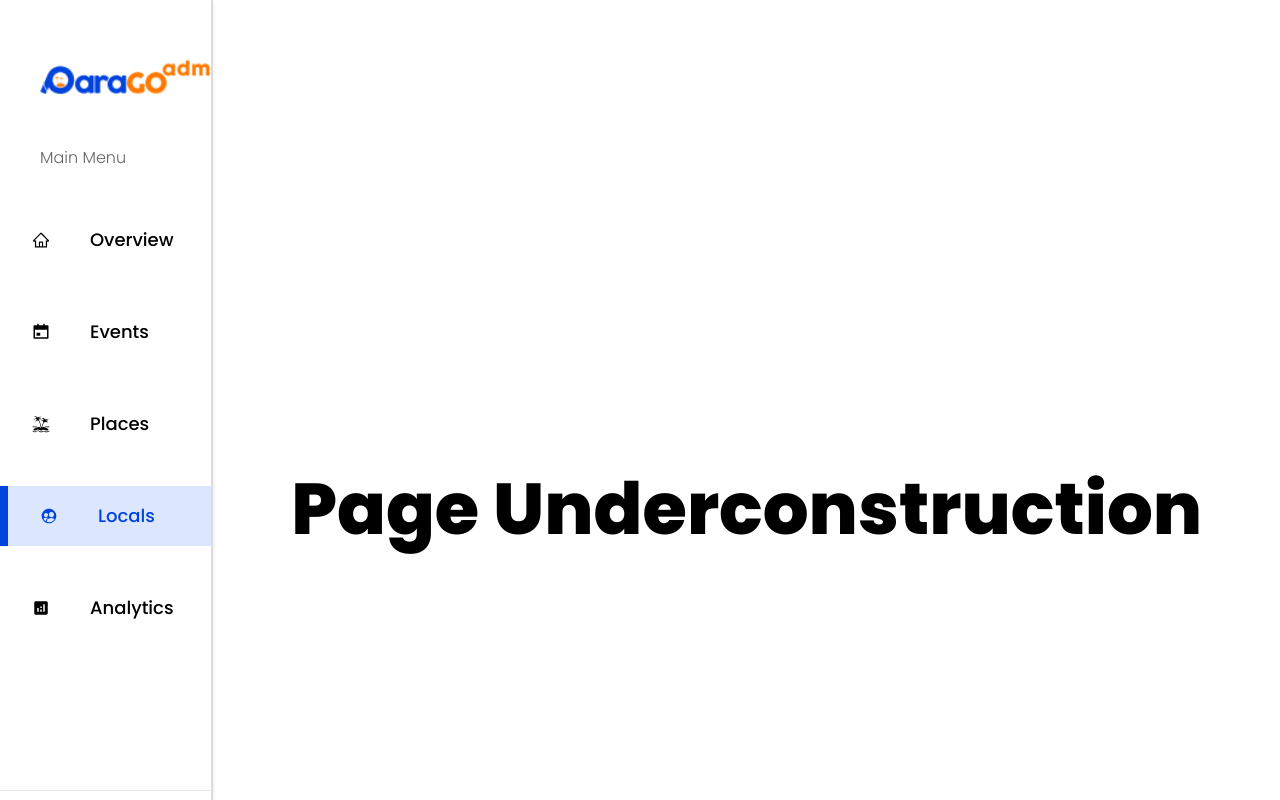
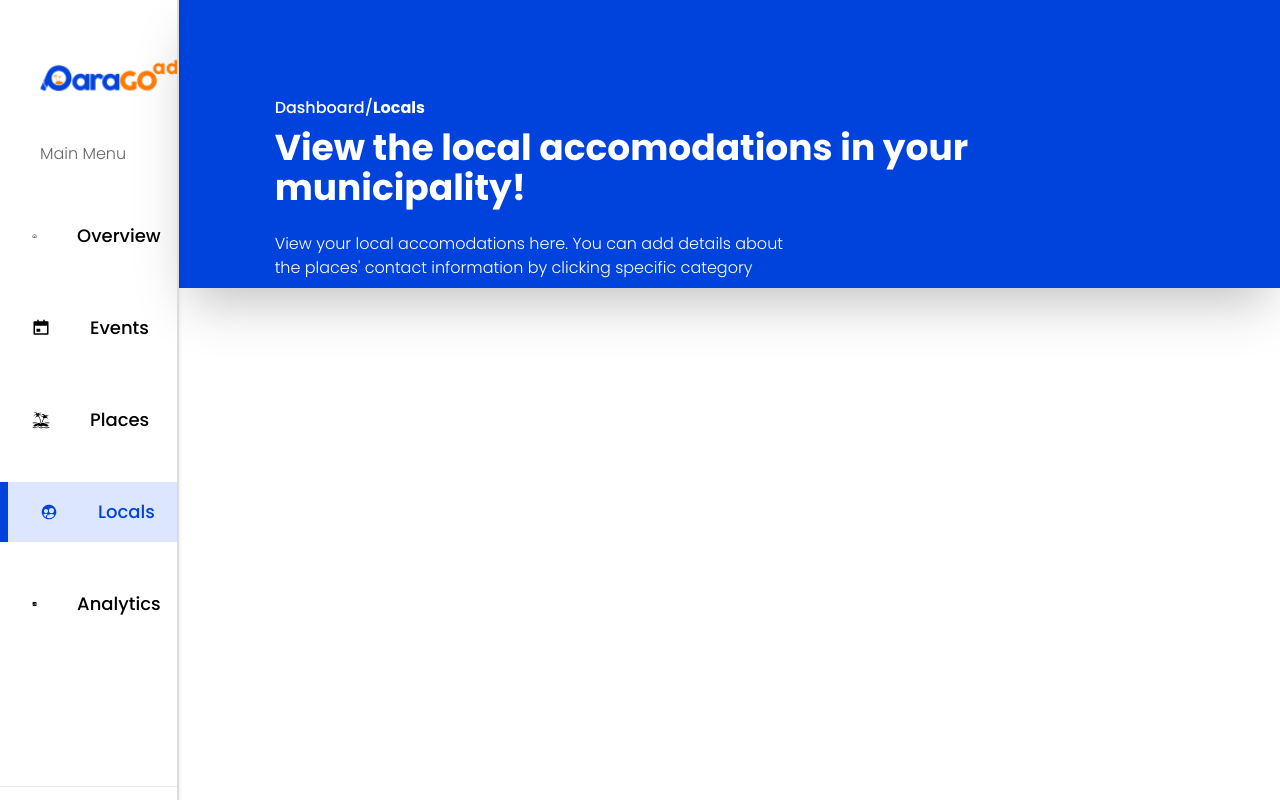
Before and after one commit to qarudafxz/parago_admin, a React (Vite) app: page /locals in a window 1280 px wide. Shown: the top 800 px of the page. Built offline with nearby package versions, Linux system fonts and the light colour scheme.

Commit message:
starting locals page

```diff
--- a/src/pages/Itineraries/Itineraries.jsx
+++ b/src/pages/Itineraries/Itineraries.jsx
@@ -136,7 +136,7 @@ function Itineraries() {
 	};
 
 	const createItineraryOnPress = (e) => {
-		if (e.key === "d") {
+		if (e.key === "`") {
 			handleAddLocation();
 		}
 	};
@@ -192,7 +192,7 @@ function Itineraries() {
 					<div className='flex flex-row justify-between items-center'>
 						<h1 className='text-4xl font-semibold'>Itineraries</h1>
 						<div className='flex flex-row gap-8 items-center'>
-							<p className='font-thin text-[#808080]'>Press D to create Destination</p>
+							<p className='font-thin text-[#808080]'>Press ` to create Destination</p>
 							<button
 								onClick={handleAddLocation}
 								type='button'
--- a/src/pages/Locals.jsx
+++ b/src/pages/Locals.jsx
@@ -2,11 +2,18 @@ import React from "react";
 
 function Locals() {
 	return (
-		<>
-			<h1 className='font-extrabold text-center m-auto text-7xl'>
-				Page Underconstruction
+		<div className='w-full h-72 p-24 flex flex-col gap-2 shadow-2xl inset-0 bg-primary'>
+			<h1 className='text-white'>
+				Dashboard/<span className='text-white font-semibold'>Locals</span>
 			</h1>
-		</>
+			<h1 className='text-4xl text-white font-bold'>
+				View the local accomodations in your municipality!
+			</h1>
+			<p className='text-white font-thin w-7/12 mt-4'>
+				View your local accomodations here. You can add details about the places'
+				contact information by clicking specific category
+			</p>
+		</div>
 	);
 }
 
```
